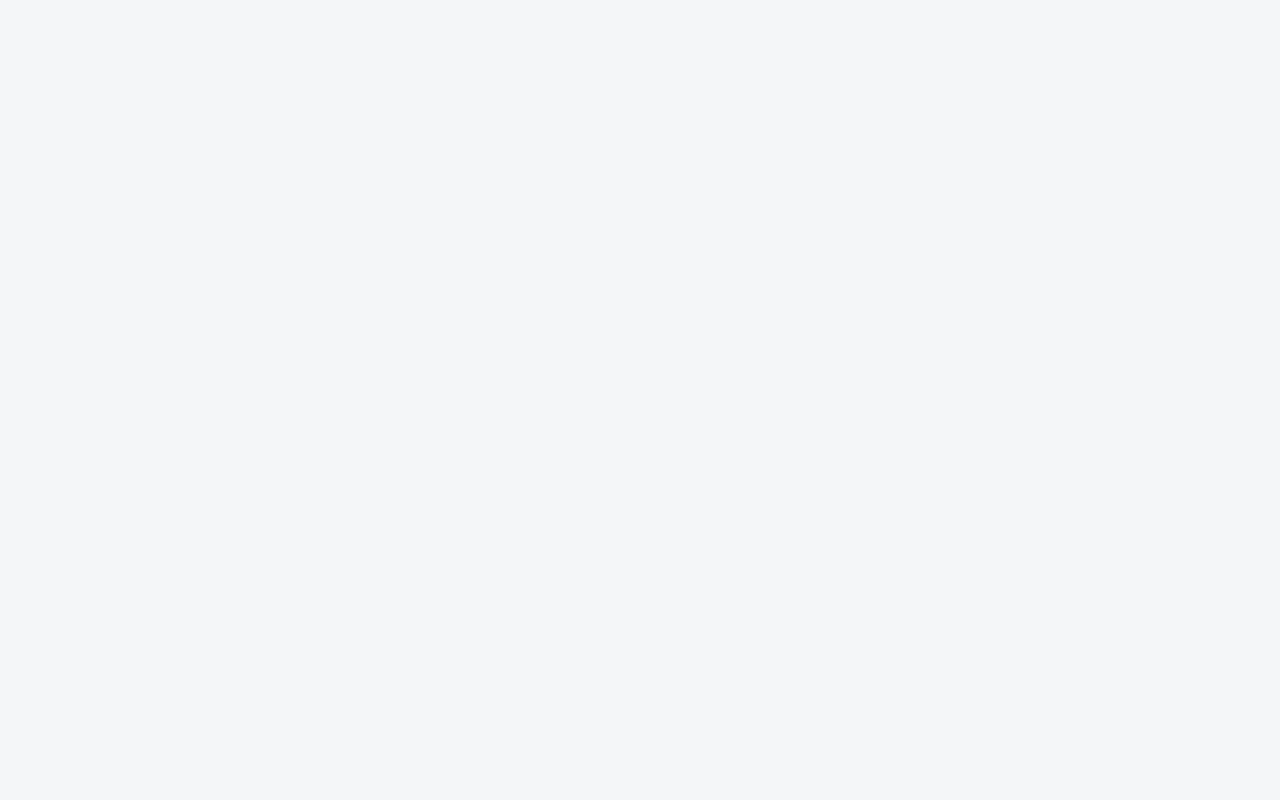
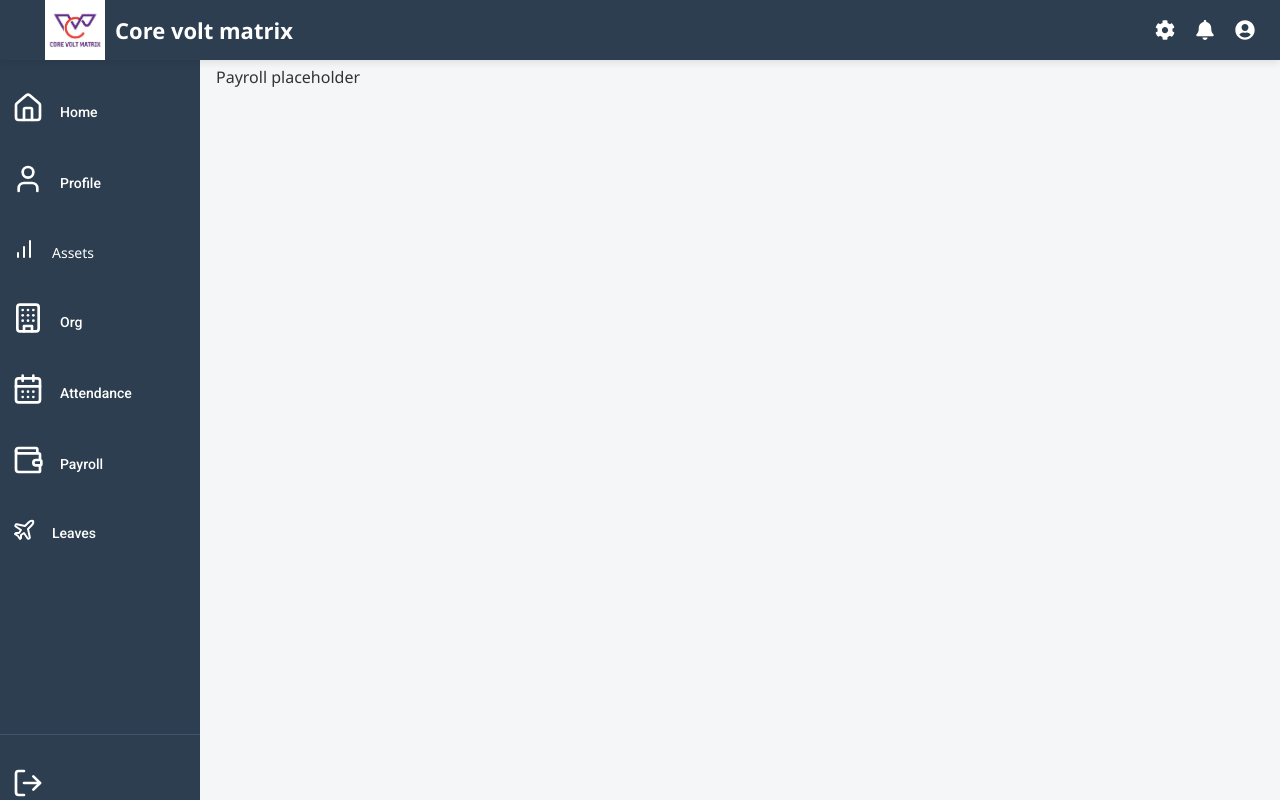
Before and after one commit to Volt-Matrix/voltcore, a React (Vite) app: page /payroll/emp/payslips in a window 1280 px wide. Before the commit this address had no page. Built offline with nearby package versions, Linux system fonts and the light colour scheme.

Commit message:
add payroll skeleton

```diff
--- a/src/App.jsx
+++ b/src/App.jsx
@@ -3,6 +3,7 @@ import { BrowserRouter, Routes, Route, Navigate } from "react-router-dom";
 import Login from "./pages/Login";
 import Home from "./pages/Home";
 import Payroll from "./pages/Payroll";
+import EmpPayslips from "./pages/payroll/EmpPayslips";
 import MyTeamForm from "./pages/Teams/MyTeamForm";
 import TeamPerformanceForm from "./pages/Teams/TeamPerformanceForm";
 import TeamRequestsForm from "./pages/Teams/TeamRequestsForm";
@@ -105,6 +106,9 @@ function App() {
           <Route path="attendance/daily" element={<Attendance/>}/>
           {/* Note:Should be changed */}
           <Route path="attendance/myTimeSheet" element={<CustomTImeSheet/>}/>
+
+          {/* Payroll */}
+          <Route path="payroll/emp/payslips" element={<EmpPayslips />} />
         </Route>
       </Routes>
     </BrowserRouter>
--- /dev/null
+++ b/src/pages/payroll/EmpPayslips.jsx
@@ -0,0 +1,13 @@
+import React from 'react';
+import './EmpPayslips.css';
+
+function EmpPayslips () {
+
+    return (
+        <div className='page-layout-container'>
+            <p>Payroll placeholder</p>
+        </div>
+    )
+};
+
+export default EmpPayslips;
```
Also changed, not shown: src/pages/payroll/EmpPayslips.css (added).
